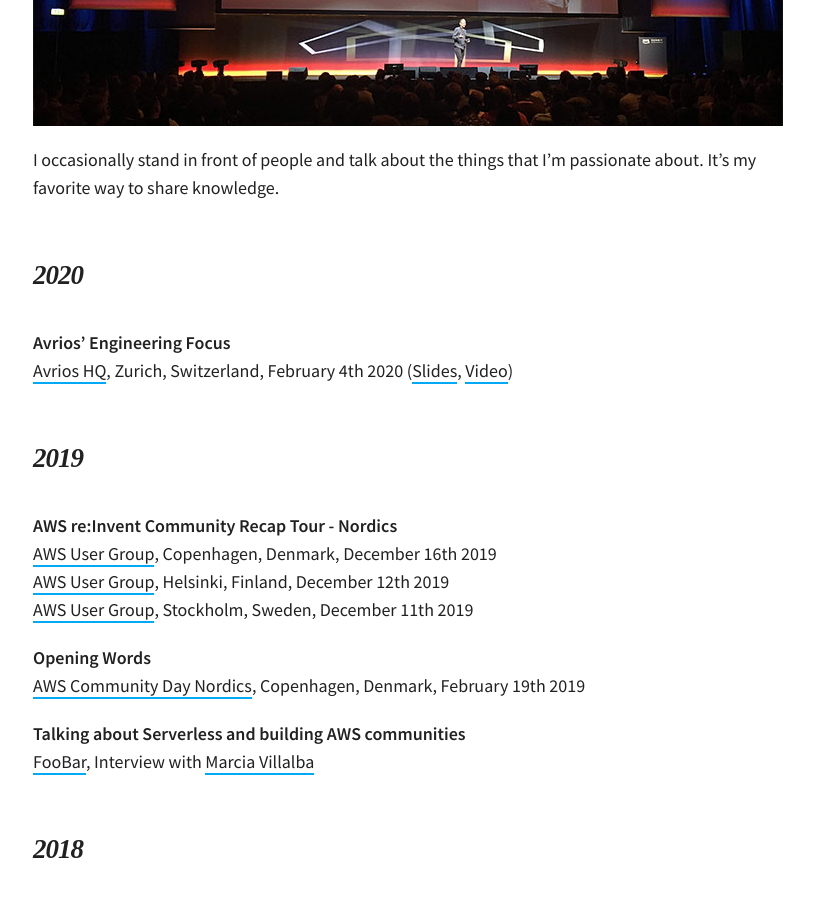
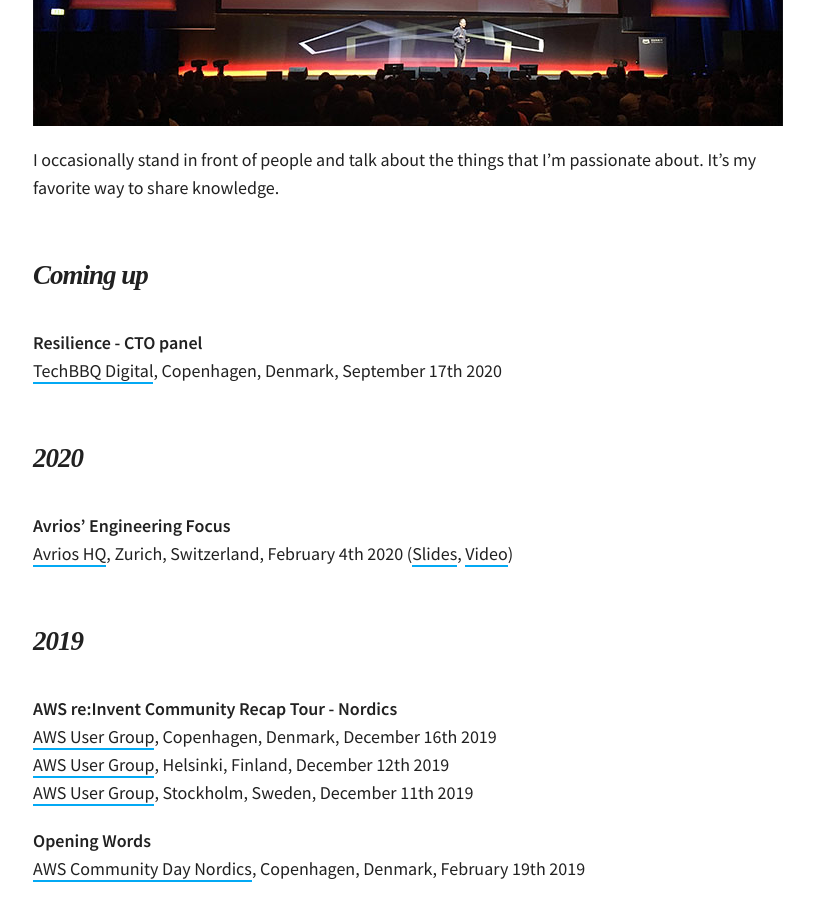
Before and after one commit to martinbuberl/martinbuberl.github.io, a Jekyll site: the page built from docs/speaking.md, in a window 1280 px wide and 900 px high, scrolled down 328 px. Shown: the whole window, without its empty margins (232-1046 px from the left). Built offline with Jekyll 4.4.1, drawn with Linux system fonts in a browser that asks for light colours; nearby versions of some CDN libraries; some web fonts are replaced.

Commit message:
Added TechBBQ event

```diff
--- a/docs/speaking.md
+++ b/docs/speaking.md
@@ -9,7 +9,10 @@ permalink: /speaking/
 
 I occasionally stand in front of people and talk about the things that I'm passionate about. It's my favorite way to share knowledge.
 
-<!--h2 id="coming-up" class="has-permalink">Coming up<a class="permalink" title="Permalink" href="#coming-up">#</a></h2-->
+<h2 id="coming-up" class="has-permalink">Coming up<a class="permalink" title="Permalink" href="#coming-up">#</a></h2>
+
+**Resilience - CTO panel**<br/>
+[TechBBQ Digital](https://techbbq.dk/), Copenhagen, Denmark, September 17th 2020<br/>
 
 <h2 id="2020" class="has-permalink">2020<a class="permalink" title="Permalink" href="#2020">#</a></h2>
 
```
